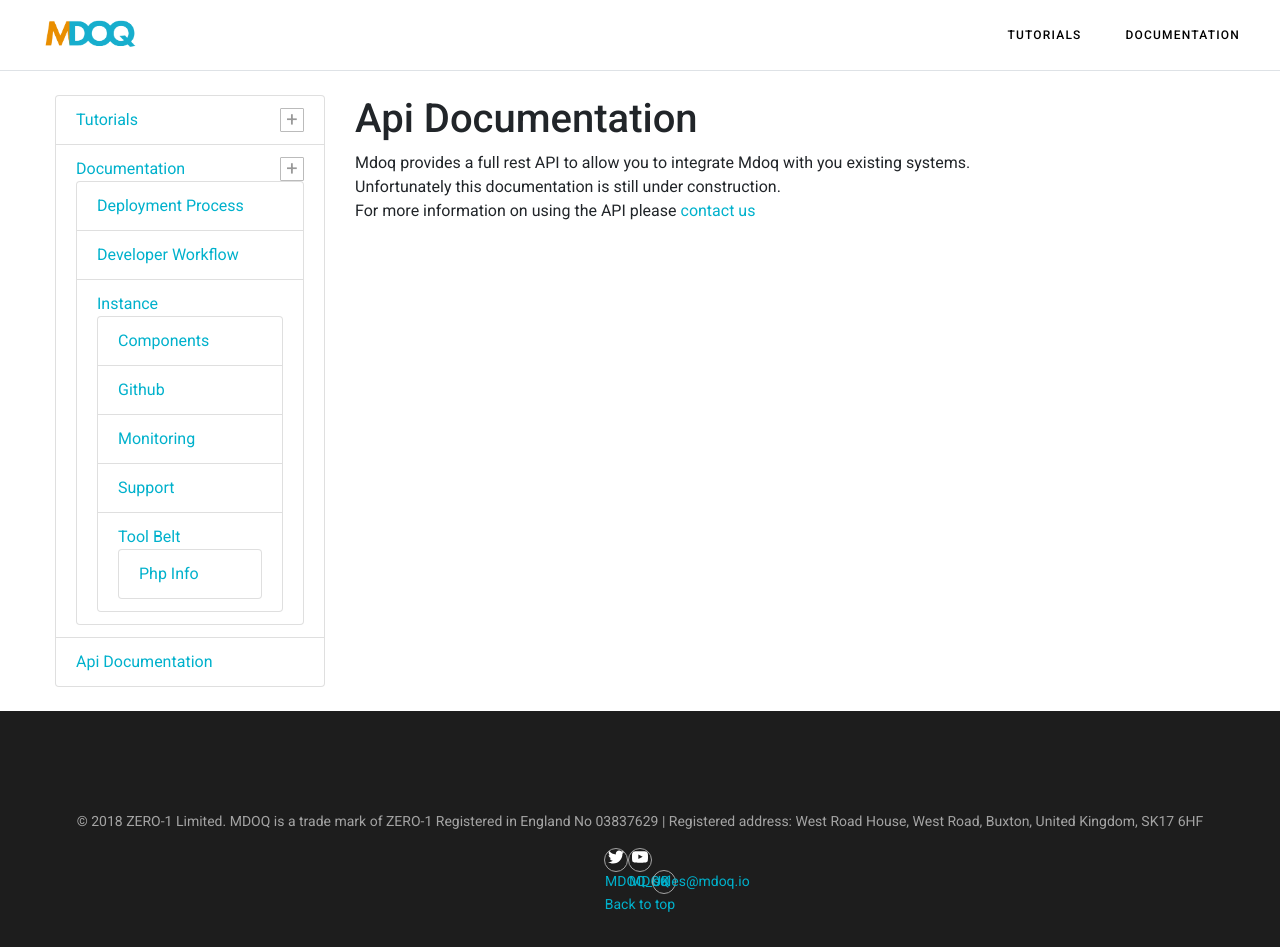
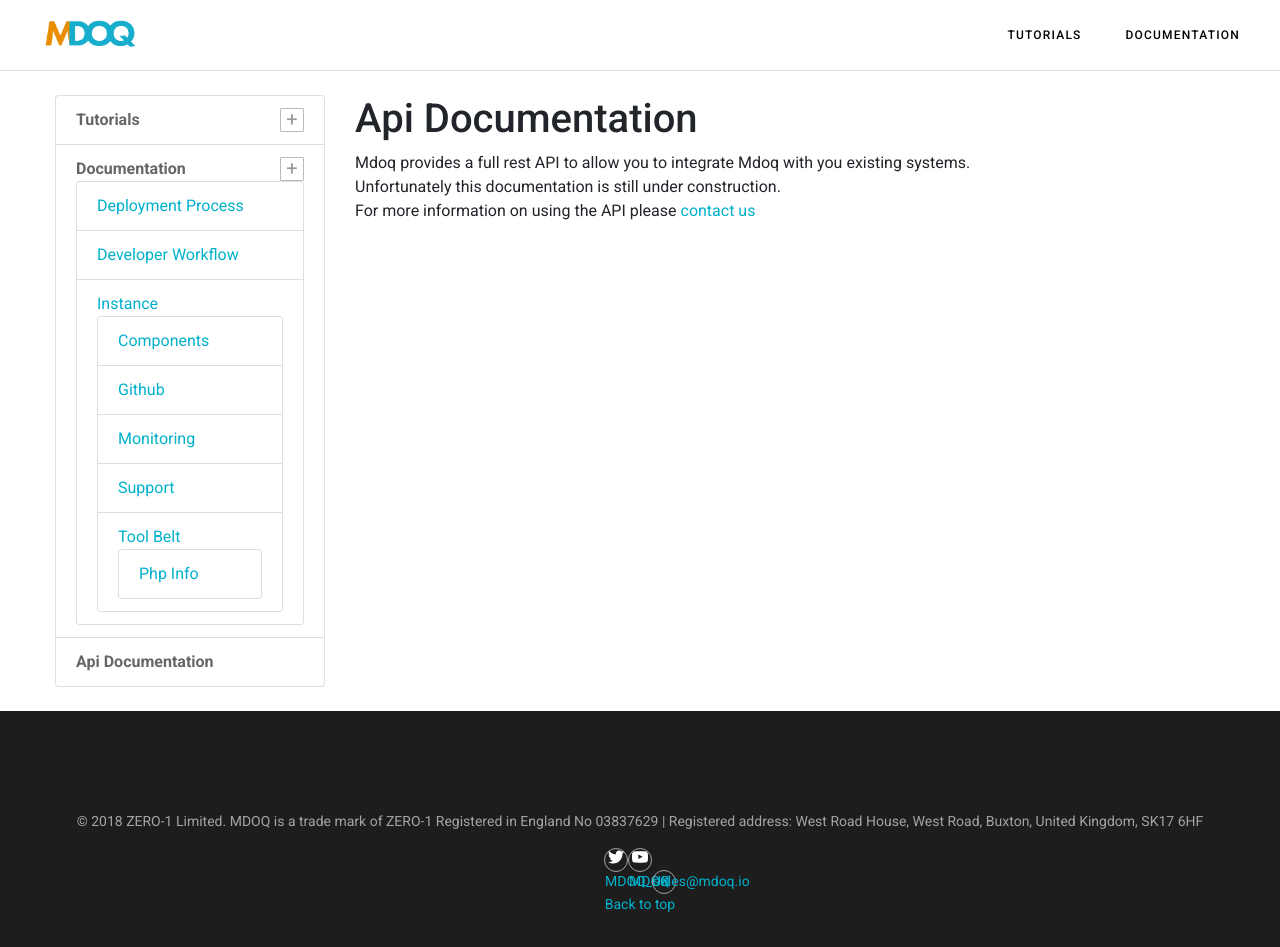
Before and after one commit to zero1limited/mdoq-docs, a Jekyll site: the page built from docs/api-documentation.md, in a window 1280 px wide. Built offline with Jekyll 4.4.1, drawn with Linux system fonts in a browser that asks for light colours; nearby versions of some CDN libraries.

Commit message:
Docs templates

```diff
--- a/docs/_sass/custom/_main.scss
+++ b/docs/_sass/custom/_main.scss
@@ -47,6 +47,10 @@ section.homepage-banner {
   position: relative;
   display: block;
   padding-right: 30px;
+}
+.left-nav .sub-menu-title a {
+  color: #666;
+  font-weight: bold;
 }
 .left-nav .sub-menu-title .expander {
   position: relative;
```
